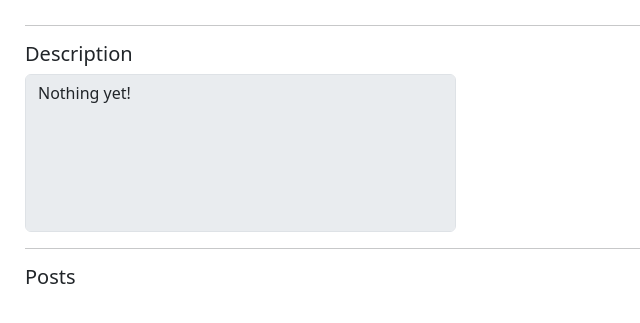
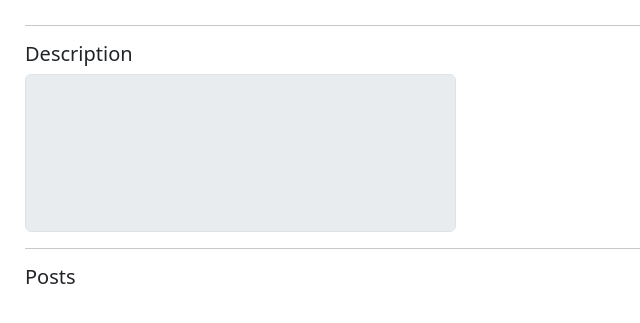
Before and after one commit to SGodinho7/wordwall-site, a Python web app: template app/blueprints/core/templates/core/profile.html in a window 1280 px wide. Shown: the part 56-379 px from the top of the page, without its empty margins (0-640 px from the left). Run offline with Jinja, Linux system fonts and the light colour scheme; the template is opened without the code that fills it, so the values that code supplies are empty.

Commit message:
Update profile page to display user description text

```diff
--- a/app/blueprints/core/templates/core/profile.html
+++ b/app/blueprints/core/templates/core/profile.html
@@ -8,7 +8,7 @@
 	<h1>{{ user.username }}</h1>
 	<hr>
 	<h5>Description</h5>
-	<textarea id="desc" name="desc" class="form-control" style="resize: none; width: 35%" maxlength="200" rows="6" disabled>Nothing yet!</textarea>
+	<textarea id="desc" name="desc" class="form-control" style="resize: none; width: 35%" maxlength="200" rows="6" disabled>{{ user.description }}</textarea>
 	<hr>
 	<h5>Posts</h5>
   {% for post in posts %}
```
